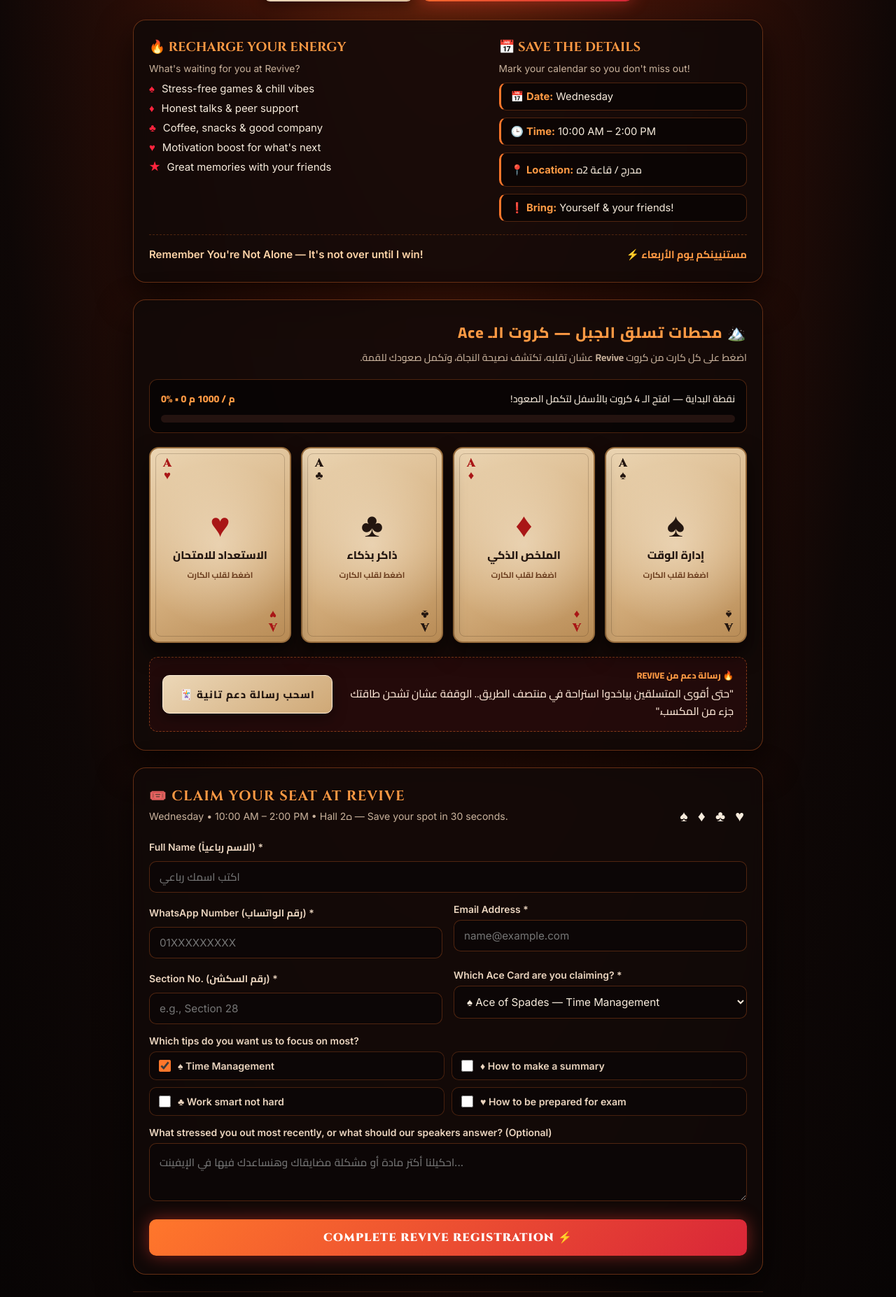
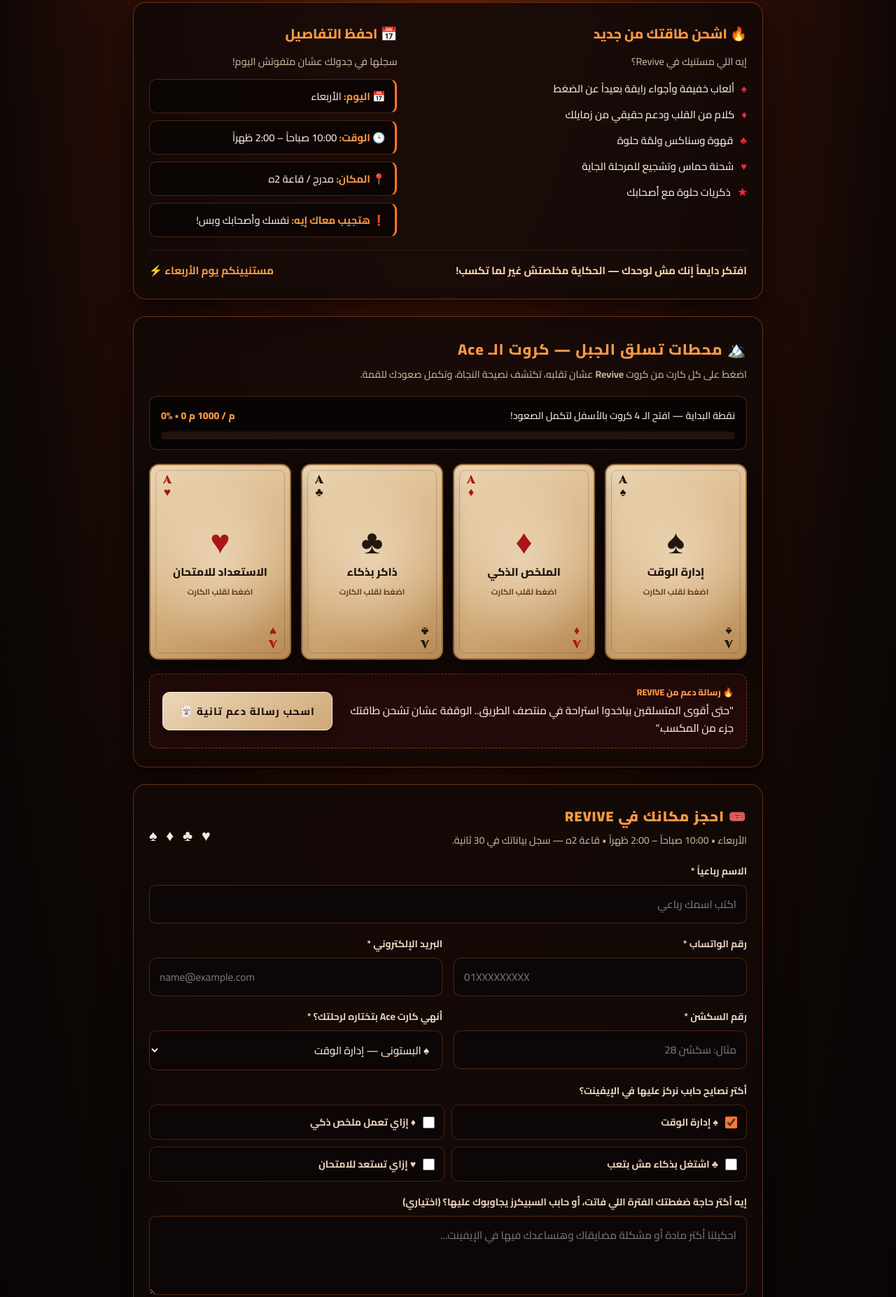
Before and after one commit to ahmedyouns636-ctrl/revive, a plain HTML site: page index.html in a window 1280 px wide. Shown: the part 831-2685 px from the top of the page at 70% size. Drawn offline with nearby package versions, Linux system fonts and the light colour scheme.

Commit message:
Translate event details and registration form to Arabic

```diff
--- a/index.html
+++ b/index.html
@@ -825,8 +825,8 @@
         </svg>
       </div>
 
-      <div class="support-message">
-        <strong>Take a Breath:</strong> You made it through the first midterm! Pause, reset, and recharge with us. Whether you crushed the exam or it crushed you—<strong>you're not alone, and we've got your back</strong>.
+      <div class="support-message ar" style="text-align: right; border-left: 1px solid var(--border-ember); border-right: 3px solid var(--laser-red);">
+  <strong>خُد نفسك:</strong> إنت عدّيت الميدتيرم الأول خلاص! افصل شوية، رتّب أفكارك، واشحن طاقتك معانا. سواءً فرمت الامتحان أو الامتحان هو اللي فرمك—إنت مش لوحدك، وإحنا في ضهرك.
         <div class="ar ar-sub">
           الميدتيرم الأول عدّى بكل ضغطه وتعبه، بس دي مجرد أول خطوة على الجبل مش نهايته. اسند نفسك، اسحب كارت الـ <strong>Revive</strong> بتاعك، وخلينا نكمل الصعود سوا أقوى وأذكى.
         </div>
@@ -839,39 +839,48 @@
     </header>
 
     <!-- ================= EVENT DETAILS & ACTIVITIES ================= -->
-    <section class="panel">
+    <!-- ================= EVENT DETAILS & ACTIVITIES (ARABIC) ================= -->
+    <section class="panel ar">
       <div class="two-col-grid">
         <div>
-          <h2 style="font-family:'Cinzel', serif; font-size:1.15rem; color:var(--ember-glow); margin-bottom:10px;">
-            🔥 RECHARGE YOUR ENERGY
+          <h2 style="font-family:'Cairo', sans-serif; font-size:1.2rem; font-weight:800; color:var(--ember-glow); margin-bottom:8px;">
+            🔥 اشحن طاقتك من جديد
           </h2>
-          <p style="font-size:0.86rem; color:var(--text-muted); margin-bottom:12px;">What's waiting for you at Revive?</p>
+          <p style="font-size:0.9rem; color:var(--text-muted); margin-bottom:12px;">إيه اللي مستنيك في Revive؟</p>
           <ul class="event-list">
-            <li><span class="bullet">♠</span><span>Stress-free games &amp; chill vibes</span></li>
-            <li><span class="bullet">♦</span><span>Honest talks &amp; peer support</span></li>
-            <li><span class="bullet">♣</span><span>Coffee, snacks &amp; good company</span></li>
-            <li><span class="bullet">♥</span><span>Motivation boost for what's next</span></li>
-            <li><span class="bullet">★</span><span>Great memories with your friends</span></li>
+            <li><span class="bullet">♠</span><span>ألعاب خفيفة وأجواء رايقة بعيداً عن الضغط</span></li>
+            <li><span class="bullet">♦</span><span>كلام من القلب ودعم حقيقي من زمايلك</span></li>
+            <li><span class="bullet">♣</span><span>قهوة وسناكس ولمّة حلوة</span></li>
+            <li><span class="bullet">♥</span><span>شحنة حماس وتشجيع للمرحلة الجاية</span></li>
+            <li><span class="bullet">★</span><span>ذكريات حلوة مع أصحابك</span></li>
           </ul>
         </div>
 
         <div>
-          <h2 style="font-family:'Cinzel', serif; font-size:1.15rem; color:var(--ember-glow); margin-bottom:10px;">
-            📅 SAVE THE DETAILS
+          <h2 style="font-family:'Cairo', sans-serif; font-size:1.2rem; font-weight:800; color:var(--ember-glow); margin-bottom:8px;">
+            📅 احفظ التفاصيل
           </h2>
-          <p style="font-size:0.86rem; color:var(--text-muted); margin-bottom:12px;">Mark your calendar so you don't miss out!</p>
+          <p style="font-size:0.9rem; color:var(--text-muted); margin-bottom:12px;">سجلها في جدولك عشان متفوتش اليوم!</p>
           <div style="display:flex; flex-direction:column; gap:10px;">
-            <div class="detail-pill">📅 <strong>Date:</strong> Wednesday</div>
-            <div class="detail-pill">🕒 <strong>Time:</strong> 10:00 AM – 2:00 PM</div>
-            <div class="detail-pill">📍 <strong>Location:</strong> <span class="ar" style="display:inline;">مدرج / قاعة 2ه</span></div>
-            <div class="detail-pill">❗ <strong>Bring:</strong> Yourself &amp; your friends!</div>
+            <div class="detail-pill" style="border-left:1px solid rgba(255,119,43,0.28); border-right:3px solid var(--ember);">
+              📅 <strong>اليوم:</strong> الأربعاء
+            </div>
+            <div class="detail-pill" style="border-left:1px solid rgba(255,119,43,0.28); border-right:3px solid var(--ember);">
+              🕒 <strong>الوقت:</strong> 10:00 صباحاً – 2:00 ظهراً
+            </div>
+            <div class="detail-pill" style="border-left:1px solid rgba(255,119,43,0.28); border-right:3px solid var(--ember);">
+              📍 <strong>المكان:</strong> مدرج / قاعة 2ه
+            </div>
+            <div class="detail-pill" style="border-left:1px solid rgba(255,119,43,0.28); border-right:3px solid var(--ember);">
+              ❗ <strong>هتجيب معاك إيه:</strong> نفسك وأصحابك وبس!
+            </div>
           </div>
         </div>
       </div>
 
       <div class="alone-banner">
-        <span>Remember You're Not Alone — It's not over until I win!</span>
-        <span class="ar" style="color:var(--ember-glow); font-size:0.92rem;">مستنيينكم يوم الأربعاء ⚡</span>
+        <span>افتكر دايماً إنك مش لوحدك — الحكاية مخلصتش غير لما تكسب!</span>
+        <span style="color:var(--ember-glow); font-size:0.95rem;">مستنيينكم يوم الأربعاء ⚡</span>
       </div>
     </section>
 
@@ -993,130 +1002,83 @@
     </section>
 
     <!-- ================= REGISTRATION FORM ================= -->
-    <section id="registerSection" class="panel">
+   <!-- ================= REGISTRATION FORM (ARABIC) ================= -->
+    <section id="registerSection" class="panel ar">
       <div class="section-head">
         <div>
-          <h2>🎟️ CLAIM YOUR SEAT AT REVIVE</h2>
-          <p>Wednesday • 10:00 AM – 2:00 PM • Hall 2ه — Save your spot in 30 seconds.</p>
+          <h2 style="font-family:'Cairo', sans-serif; font-weight:900;">🎟️ احجز مكانك في REVIVE</h2>
+          <p>الأربعاء • 10:00 صباحاً – 2:00 ظهراً • قاعة 2ه — سجل بياناتك في 30 ثانية.</p>
         </div>
-        <span style="font-size: 1.35rem; letter-spacing: 4px;">♠ ♦ ♣ ♥</span>
+        <span style="font-size: 1.35rem; letter-spacing: 4px; direction:ltr;">♠ ♦ ♣ ♥</span>
       </div>
 
       <form id="reviveForm" onsubmit="submitRegistration(event)">
         <div class="form-grid">
           <div class="full-span">
-            <label for="fullName">Full Name (الاسم رباعياً) *</label>
+            <label for="fullName">الاسم رباعياً *</label>
             <input type="text" id="fullName" required placeholder="اكتب اسمك رباعي" />
           </div>
 
           <div>
-            <label for="phone">WhatsApp Number (رقم الواتساب) *</label>
-            <input type="tel" id="phone" required placeholder="01XXXXXXXXX" />
+            <label for="phone">رقم الواتساب *</label>
+            <input type="tel" id="phone" required placeholder="01XXXXXXXXX" style="direction:ltr; text-align:left;" />
           </div>
 
           <div>
-            <label for="email">Email Address *</label>
-            <input type="email" id="email" required placeholder="name@example.com" />
+            <label for="email">البريد الإلكتروني *</label>
+            <input type="email" id="email" required placeholder="name@example.com" style="direction:ltr; text-align:left;" />
           </div>
 
           <div>
-            <label for="section">Section No. (رقم السكشن) *</label>
-            <input type="text" id="section" required placeholder="e.g., Section 28" />
+            <label for="section">رقم السكشن *</label>
+            <input type="text" id="section" required placeholder="مثال: سكشن 28" />
           </div>
 
           <div>
-            <label for="cardSuit">Which Ace Card are you claiming? *</label>
+            <label for="cardSuit">أنهي كارت Ace بتختاره لرحلتك؟ *</label>
             <select id="cardSuit" required>
-              <option value="♠ Spade — Time Management">♠ Ace of Spades — Time Management</option>
-              <option value="♦ Diamond — How to Make a Summary">♦ Ace of Diamonds — How to Make a Summary</option>
-              <option value="♣ Club — Work Smart Not Hard">♣ Ace of Clubs — Work Smart Not Hard</option>
-              <option value="♥ Heart — How to Be Prepared for Exam">♥ Ace of Hearts — How to Be Prepared for Exam</option>
+              <option value="♠ Spade — Time Management">♠ البستوني — إدارة الوقت</option>
+              <option value="♦ Diamond — How to Make a Summary">♦ الديمن — الملخص الذكي</option>
+              <option value="♣ Club — Work Smart Not Hard">♣ السباتي — ذاكر بذكاء</option>
+              <option value="♥ Heart — How to Be Prepared for Exam">♥ الكوبة — الاستعداد للامتحان</option>
             </select>
           </div>
 
           <div class="full-span">
-            <label>Which tips do you want us to focus on most?</label>
+            <label>أكتر نصايح حابب نركز عليها في الإيفينت؟</label>
             <div class="tips-checklist">
               <label class="check-card">
                 <input type="checkbox" name="tips" value="Time Management" checked />
-                <span>♠ Time Management</span>
+                <span>♠ إدارة الوقت</span>
               </label>
               <label class="check-card">
                 <input type="checkbox" name="tips" value="How to make a summary" />
-                <span>♦ How to make a summary</span>
+                <span>♦ إزاي تعمل ملخص ذكي</span>
               </label>
               <label class="check-card">
                 <input type="checkbox" name="tips" value="Work smart not hard" />
-                <span>♣ Work smart not hard</span>
+                <span>♣ اشتغل بذكاء مش بتعب</span>
               </label>
               <label class="check-card">
                 <input type="checkbox" name="tips" value="How to be prepared for exam" />
-                <span>♥ How to be prepared for exam</span>
+                <span>♥ إزاي تستعد للامتحان</span>
               </label>
             </div>
           </div>
 
           <div class="full-span">
-            <label for="notes">What stressed you out most recently, or what should our speakers answer? (Optional)</label>
+            <label for="notes">إيه أكتر حاجة ضغطتك الفترة اللي فاتت، أو حابب السبيكرز يجاوبوك عليها؟ (اختياري)</label>
             <textarea id="notes" rows="3" placeholder="احكيلنا أكتر مادة أو مشكلة مضايقاك وهنساعدك فيها في الإيفينت..."></textarea>
           </div>
 
           <div class="full-span" style="margin-top: 6px;">
-            <button type="submit" class="btn btn-ember" style="width:100%; font-size:1rem; padding:15px;">
-              COMPLETE REVIVE REGISTRATION ⚡
+            <button type="submit" class="btn btn-ember" style="width:100%; font-size:1.05rem; padding:15px;">
+              أكّد حجزك في REVIVE ⚡
             </button>
           </div>
         </div>
       </form>
     </section>
-
-    <!-- ================= DIGITAL REVIVE VISA PASS ================= -->
-    <section id="ticketSection">
-      <div class="ticket-card">
-        <div class="ticket-top">
-          <div>
-            <div style="font-family:'Cinzel', serif; font-weight:900; font-size:1.35rem; letter-spacing:2px; color:var(--ember-glow);">
-              REVIVE BORDERLAND VISA
-            </div>
-            <div style="font-size:0.82rem; color:#f7ebdc;">
-              Wednesday • 10:00 AM – 2:00 PM • Location: 2ه
-            </div>
-          </div>
-          <div class="ticket-id" id="ticketId">#RV-0000</div>
-        </div>
-
-        <div class="ticket-details">
-          <div class="ticket-field">
-            <span>Player Name</span>
-            <strong id="tName">—</strong>
-          </div>
-          <div class="ticket-field">
-            <span>Section</span>
-            <strong id="tSection">—</strong>
-          </div>
-          <div class="ticket-field">
-            <span>WhatsApp</span>
-            <strong id="tPhone">—</strong>
-          </div>
-          <div class="ticket-field">
-            <span>Claimed Ace Card</span>
-            <strong id="tSuit" style="color:var(--ember-glow);">—</strong>
-          </div>
-        </div>
-
-        <div class="ticket-quote" id="tQuote">
-          "It's not over until I win — see you at the top!"
-        </div>
-
-        <div class="ticket-footer">
-          <p class="ar" style="font-size:0.95rem; color:#ffd4a8; margin-bottom:14px;">
-            مبروك! مكانك اتحجز في <strong>Revive</strong> 🔥 خد سكرين شوت للكارت ده، ومتنساش تجيب أصحابك يوم الأربعاء الساعة 10 في 2ه!
-          </p>
-          <button type="button" class="btn btn-parchment" onclick="registerAnother()">Register Another Friend</button>
-        </div>
-      </div>
-    </section>
-
     <!-- ================= FOOTER SLOGAN ================= -->
     <footer class="poster-footer">
       <div class="dominate-slogan">ENGINEERS DON'T COMPETE, THEY DOMINATE</div>
```
